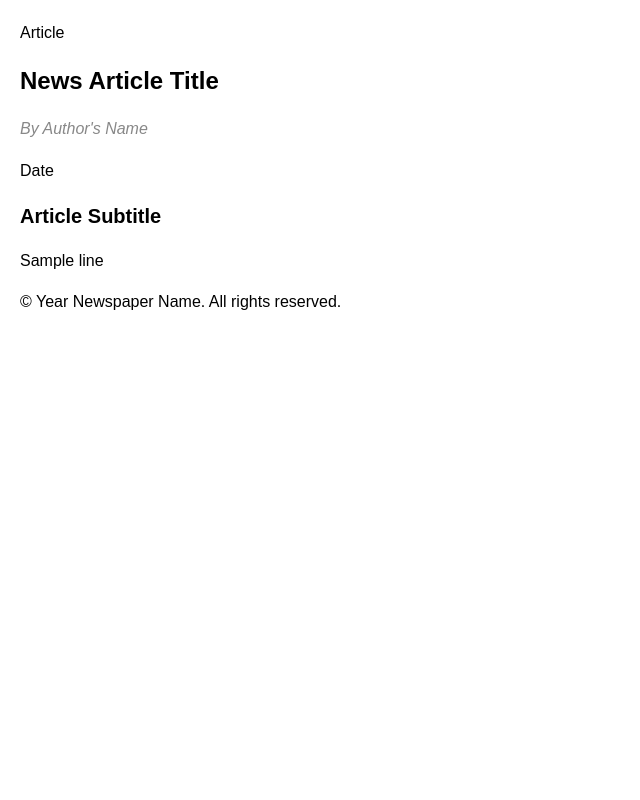
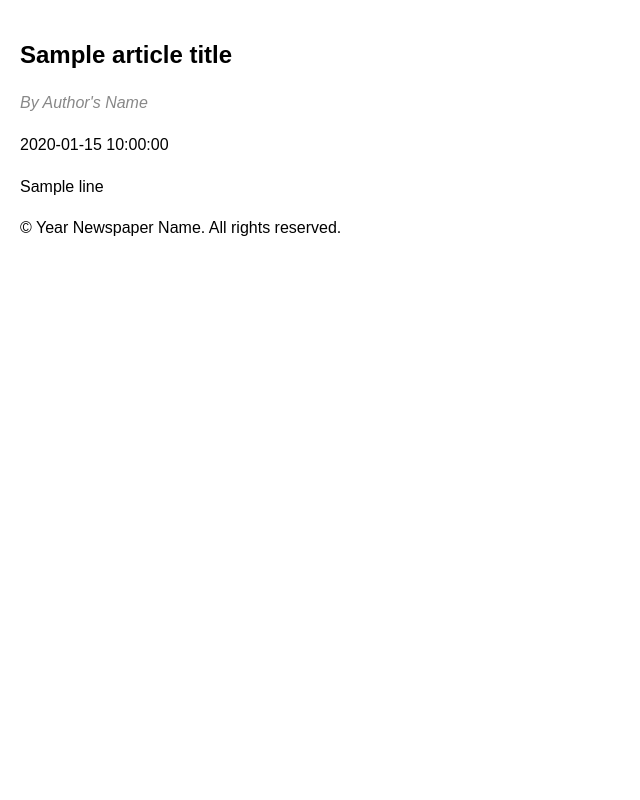
Before and after one commit to CiaranMaloy/HTP-Novelty-Article, a Flask app: template website/templates/article.html in a window 1280 px wide. Shown: the whole page, without its empty margins (0-640 px from the left). Run offline with Flask 3, Linux system fonts and the light colour scheme; the template is opened without the code that fills it: most values are stand-ins (such as "Sample title", 1, 10 or a date in 2020).

Commit message:
i forgot what to put here

```diff
--- a/generate_prompt.py
+++ b/generate_prompt.py
@@ -5,6 +5,7 @@
 
 def format_prompt(request):
     # info
+    article_title = request.form['article-title']
     first_name = request.form['first-name']
     last_name = request.form['last-name']
     age = request.form['age']
@@ -18,7 +19,8 @@ def format_prompt(request):
     prompt += "This article should be for novelty and will be in the style of a local newspaper.\n"
     prompt += "The 'Article Basis' will be the input context and the basis for the content of the article, it will come from a third party who wants to send the article to the subject of the article.\n"
     prompt += "This article should be at least 500 words.\n"
-    prompt += "Information about the subject of the article:"
+    prompt += f"Article Title: {article_title}\n"
+    prompt += "Information about the subject of the article:\n"
     prompt += f"Name: {first_name} {last_name}\n"
     prompt += f"Age: {age}\n"
     prompt += f"Occupation: {occupation}\n"
--- a/open_ai_api_key.txt
+++ b/open_ai_api_key.txt
@@ -1 +1 @@
-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
+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
--- a/website/templates/article.html
+++ b/website/templates/article.html
@@ -1,8 +1,8 @@
-{% block title %}Article{% endblock %} {% block content%}
+{% block content%}
 <!DOCTYPE html>
 <html>
 <head>
-  <title>News Article</title>
+  <title>{{article_title}}</title>
   <style>
     /* Add your custom CSS styles here */
     body {
@@ -30,13 +30,12 @@
 </head>
 <body>
   <header>
-    <h1>News Article Title</h1>
+    <h1>{{article_title}}</h1>
     <p class="byline">By Author's Name</p>
-    <p class="date">Date</p>
+    <p class="date">{{date}}</p>
   </header>
 
   <article>
-    <h2>Article Subtitle</h2>
 
     <p>
     {% for line in content%}
--- a/website/templates/home.html
+++ b/website/templates/home.html
@@ -50,6 +50,9 @@
 <body>
   <h2 style="background-color: #D1BEB6; padding: 10px;">Article Generator</h2>
   <form action="/" method="POST" enctype="multipart/form-data">
+    <label for="article-title">Article Title:</label>
+    <input type="text" id="article-title" name="article-title" required>
+
     <label for="first-name">First Name:</label>
     <input type="text" id="first-name" name="first-name" required>
 
--- a/website/views.py
+++ b/website/views.py
@@ -3,6 +3,7 @@ from flask_login import login_required, current_user
 import json
 from gpt_api_call import ask_gpt
 from generate_prompt import format_prompt
+from datetime import datetime
 
 views = Blueprint('views', __name__)
 
@@ -16,6 +17,6 @@ def home():
         content = response.choices[0]['message']['content']
         content_lists = content.split('\n')
 
-        return render_template('article.html', content=content_lists)
+        return render_template('article.html', content=content_lists, date=datetime.today().strftime('%Y-%m-%d'), article_title=request.form['article-title'])
 
     return render_template('home.html')
```
